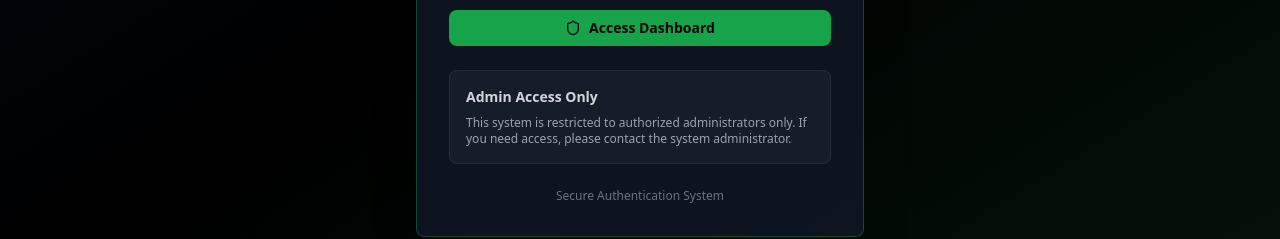
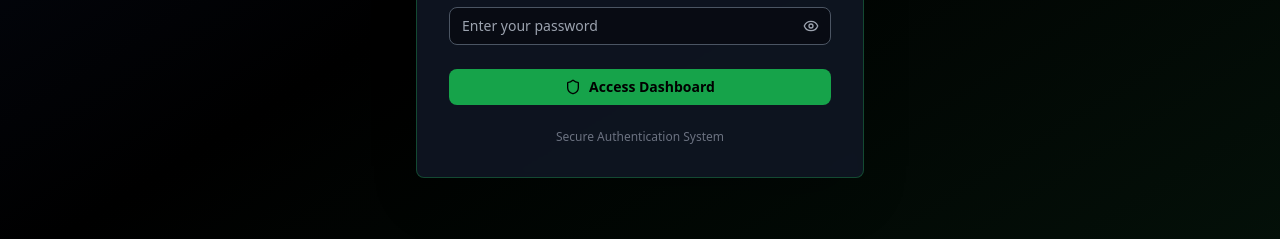
Before and after one commit to fahixa/cybersec-portofolio, a React (Vite) app: page /authorize in a window 1280 px wide. Shown: the part 591-830 px from the top of the page. Built offline with nearby package versions, Linux system fonts and the light colour scheme; no server answers.

Commit message:
Remove Admin Access Only section from login page

```diff
--- a/src/pages/admin/Login.tsx
+++ b/src/pages/admin/Login.tsx
@@ -169,14 +169,6 @@ export default function Login() {
             </button>
           </form>
 
-          {/* Admin Info */}
-          <div className="mt-6 p-4 bg-gray-50 dark:bg-gray-800/50 rounded-lg border border-gray-200 dark:border-gray-600/30 transition-colors duration-300">
-            <h3 className="text-sm font-semibold text-gray-700 dark:text-gray-300 mb-2">Admin Access Only</h3>
-            <p className="text-xs text-gray-600 dark:text-gray-400">
-              This system is restricted to authorized administrators only.
-              If you need access, please contact the system administrator.
-            </p>
-          </div>
 
           <div className="mt-4 sm:mt-6 text-center text-xs text-gray-500 dark:text-gray-500 transition-colors duration-300">
             Secure Authentication System
```
